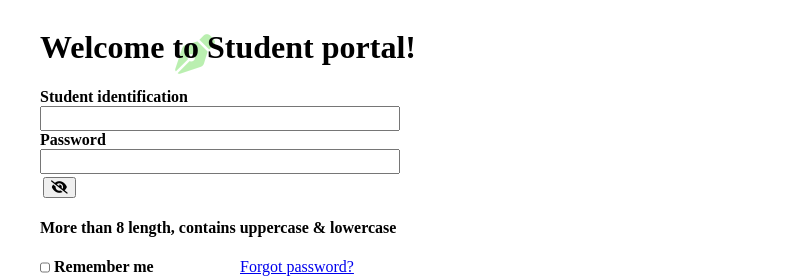
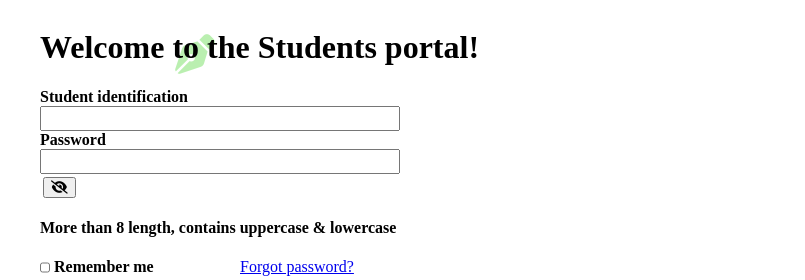
Before and after one commit to mogbonjubolaolasunkanmi-art/stu-landin-page, a plain HTML site: page index.html in a window 1280 px wide. Shown: the top 280 px of the page, 0-805 px from the left. Drawn offline with Linux system fonts and the light colour scheme.

Commit message:
updated my html

```diff
--- a/index.html
+++ b/index.html
@@ -12,7 +12,7 @@
     <div class="container">
     <div class="form">
   <div class="welcome-container">
-<h1> Welcome to Student portal!</h1>
+<h1> Welcome to the Students portal!</h1>
 <div class="ink-pen-container">
 <i class="fa-solid fa-pen-nib ink-pen"></i>
 </div>
```
